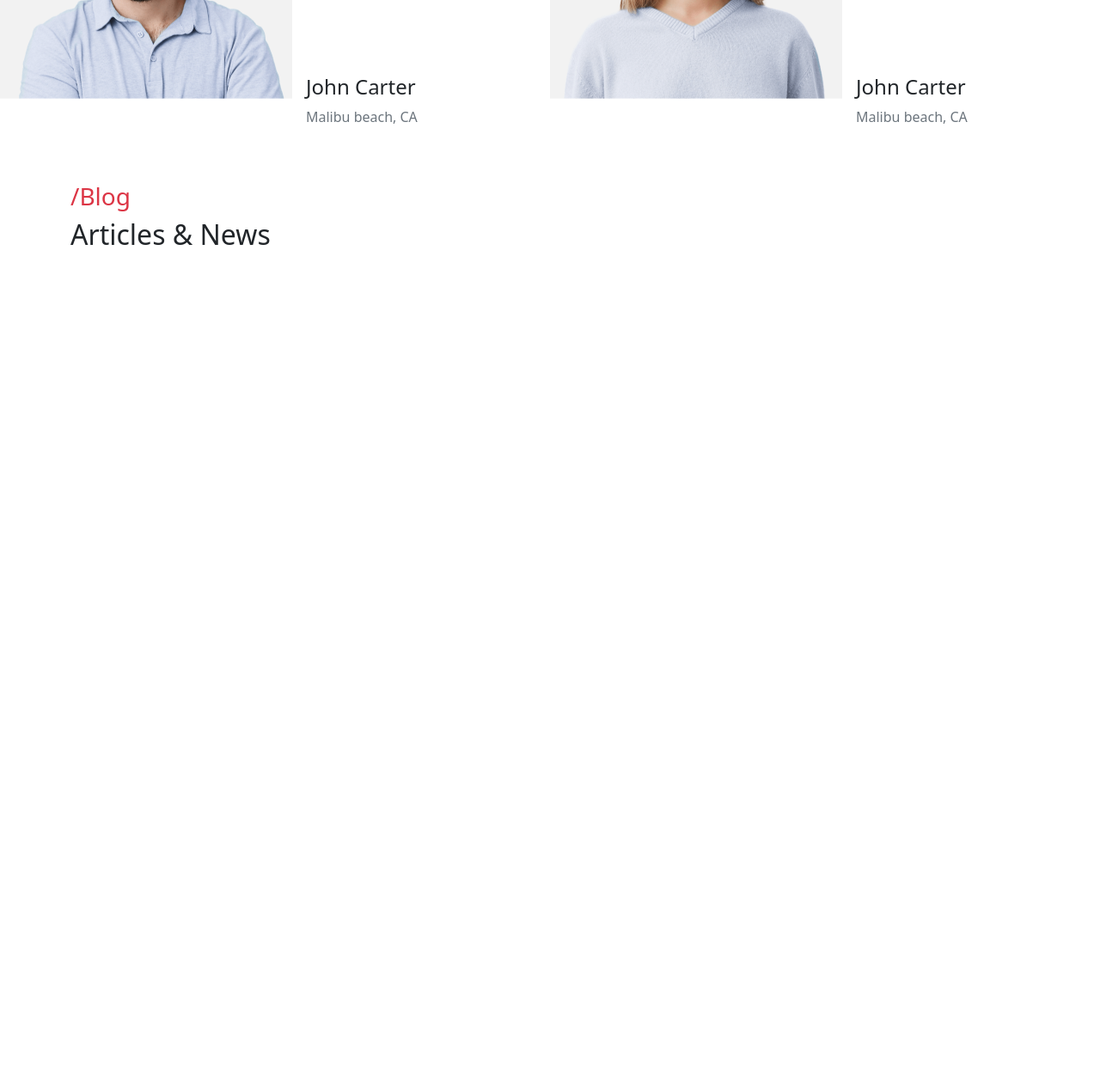
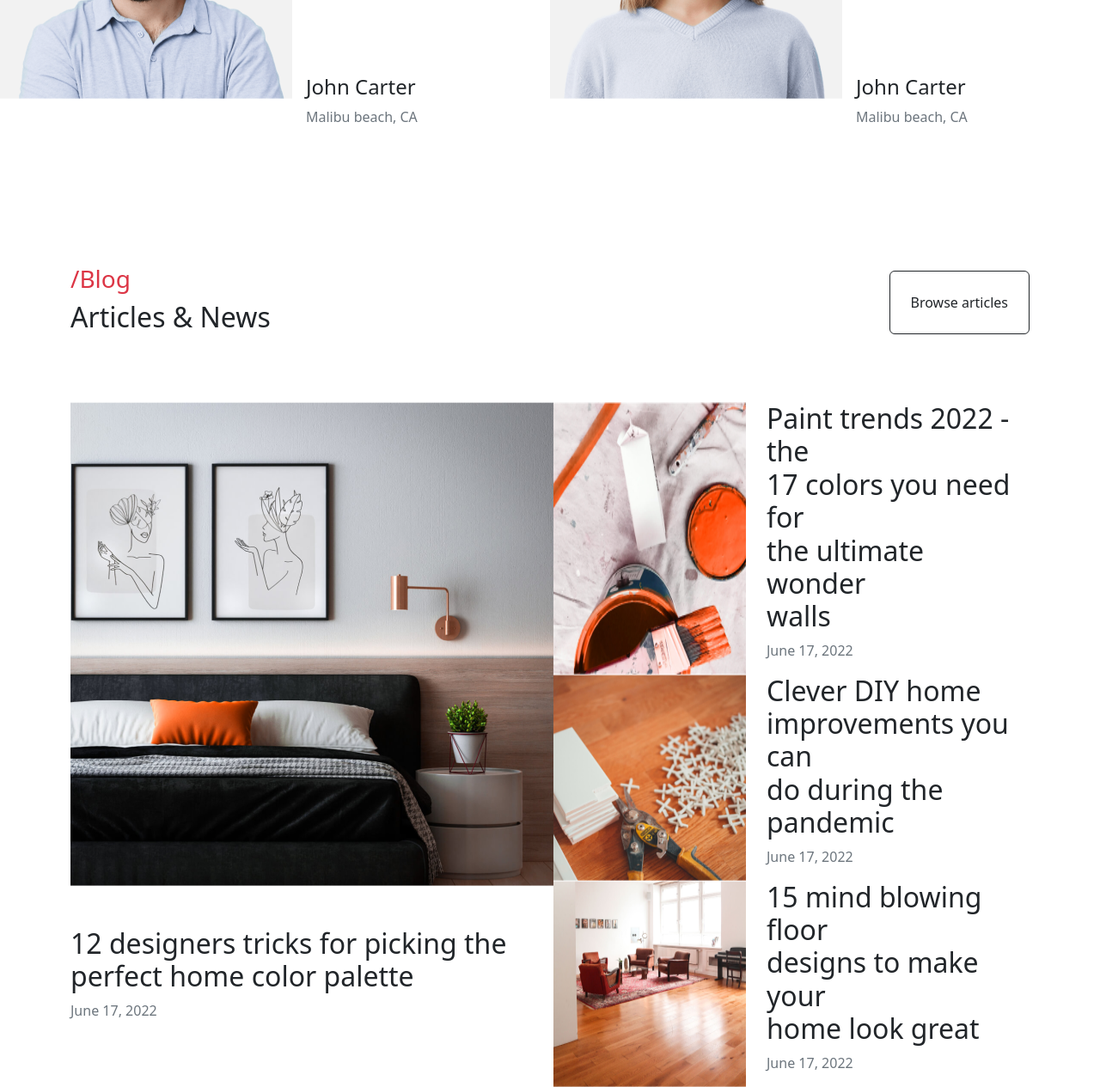
Before and after one commit to Salikhovakbar/homework2-3, a plain HTML site: page index.html in a window 1280 px wide. Shown: the part 7482-8747 px from the top of the page at 86% size. Before the commit the page ends 7782 px from the top, so only its background shows below. Drawn offline with nearby package versions, Linux system fonts and the light colour scheme.

Commit message:
seventh push

```diff
--- a/index.html
+++ b/index.html
@@ -262,10 +262,48 @@
     </div>
     </div>
 </div>
+<br>
+<br>
+<br>
+<br>
 <div class="container mt-5 d-flex justify-content-between align-items-center">
     <div class="">
     <h3 id="" class="fw-normal text-danger">/Blog</h3>
     <h2 class="fw-normal ">Articles & News</h2>
+</div>
+<button type="button" class="btn btn-outline-dark ms-3 p-4"> Browse articles</button>
+</div>
+<br>
+<br>
+<br>
+<div class="container d-flex justify-content-evenly">
+<div class="">
+    <img src="./images/bed.png" alt="">
+    <h2 class="fw-normal mt-5">12 designers tricks for picking the <br> perfect home color palette</h2>
+    <p class="sc-4 text-muted">June 17, 2022</p>
+</div>
+<div class="d-flex flex-column justify-content-evenly">
+    <div class="d-flex">
+<img src="./images/color.png" alt="">
+<div class="ms-4">
+    <h2 class="fw-normal ">Paint trends 2022 - the <br> 17 colors you need for <br> the ultimate wonder <br> walls</h2>
+    <p class="sc-4 text-muted">June 17, 2022</p>
+</div>
+    </div>
+    <div class="d-flex">
+        <img src="./images/materials.png" alt="">
+        <div class="ms-4">
+            <h2 class="fw-normal ">Clever DIY home <br> improvements you can <br> do during the pandemic</h2>
+            <p class="sc-4 text-muted">June 17, 2022</p>
+        </div>
+            </div>
+            <div class="d-flex">
+                <img src="./images/living room.png" alt="">
+                <div class="ms-4">
+                    <h2 class="fw-normal ">15 mind blowing floor <br> designs to make your <br> home look great</h2>
+                    <p class="sc-4 text-muted">June 17, 2022</p>
+                </div>
+                    </div>
 </div>
 </div>
     <script src="https://cdn.jsdelivr.net/npm/@popperjs/core@2.11.5/dist/umd/popper.min.js" integrity="sha384-Xe+8cL9oJa6tN/veChSP7q+mnSPaj5Bcu9mPX5F5xIGE0DVittaqT5lorf0EI7Vk" crossorigin="anonymous"></script>
```
Also changed, not shown: images/bed.png (added), images/color.png (added), images/living room.png (added), images/materials.png (added).
